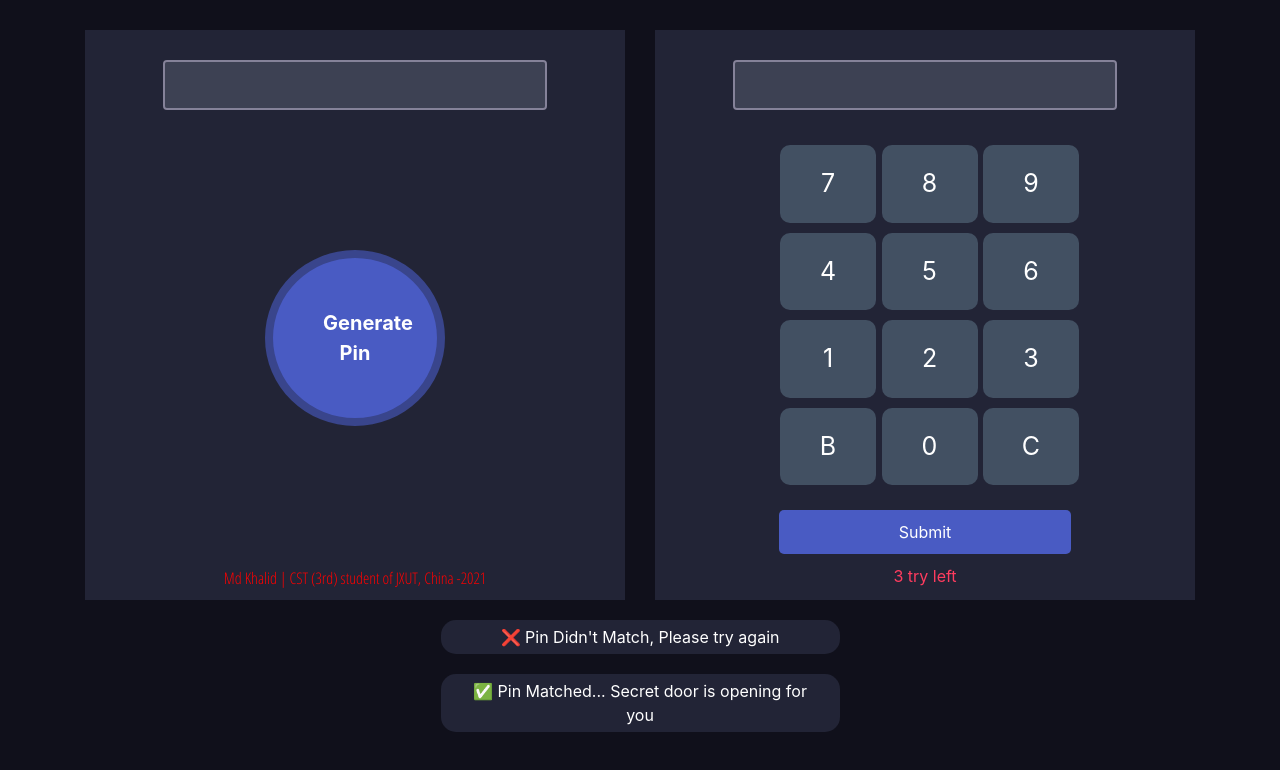
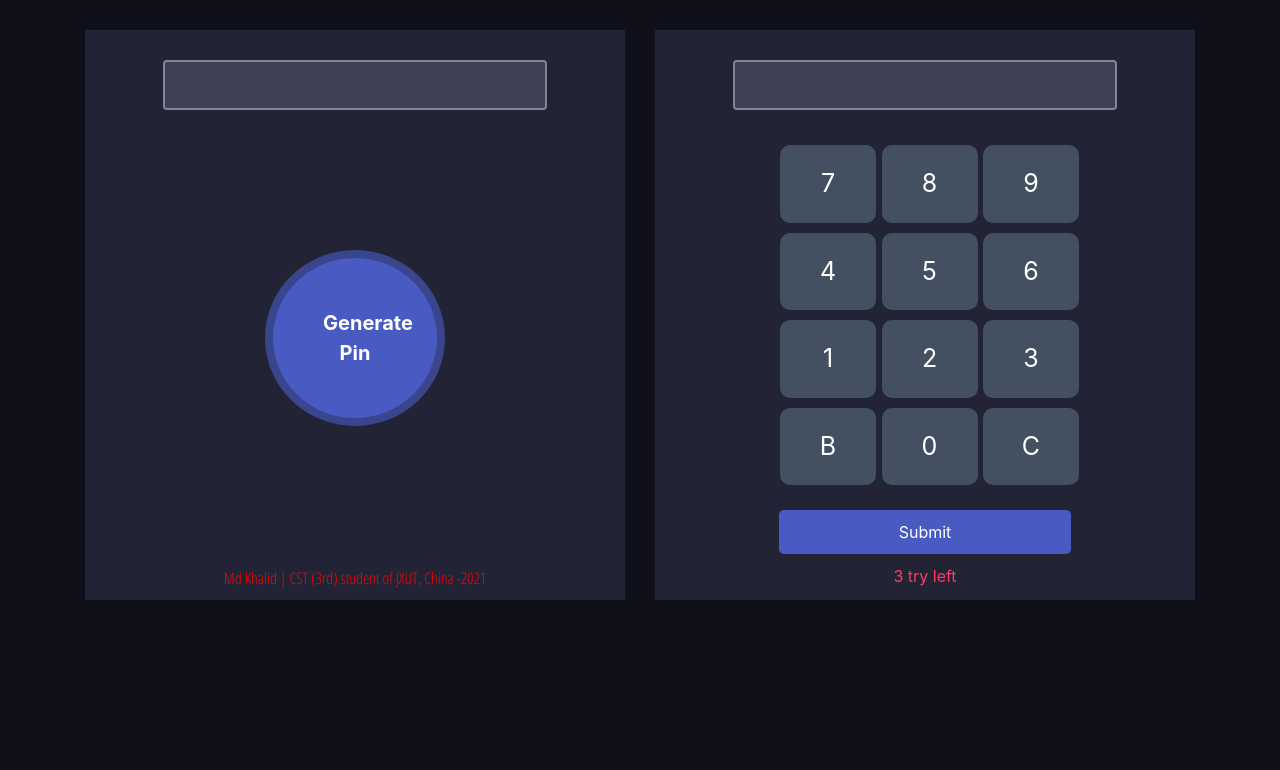
Before and after one commit to shakil51298/my-pin-matcher, a plain HTML site: page index.html in a window 1280 px wide. Drawn offline with nearby package versions, Linux system fonts and the light colour scheme.

Commit message:
pin matcher

```diff
--- a/Draf.js
+++ b/Draf.js
@@ -72,7 +72,7 @@ function tryleft() {
         var againTryParse = parseInt(againTry);
         var zero = againTryParse * 0;
         document.getElementById('tryLeft').innerText = zero;
-        alert('pleaser Reload the page and get more 3 try!')
+        alert('please Reload the page and \n get more 3 try! {shakil}')
     }
 
 
--- a/index.html
+++ b/index.html
@@ -62,8 +62,8 @@
                 </div>
             </div>
             <div class="notify-section">
-                <p id="pinWrong" class="notify" style="display: non;">❌ Pin Didn't Match, Please try again</p>
-                <p id="pinok" class="notify" style="display: non;">✅ Pin Matched... Secret door is opening for you</p>
+                <p id="pinWrong" class="notify" style="display: none;">❌ Pin Didn't Match, Please try again</p>
+                <p id="pinok" class="notify" style="display: none;">✅ Pin Matched... Secret door is opening for you</p>
             </div>
         </div>
 
```
